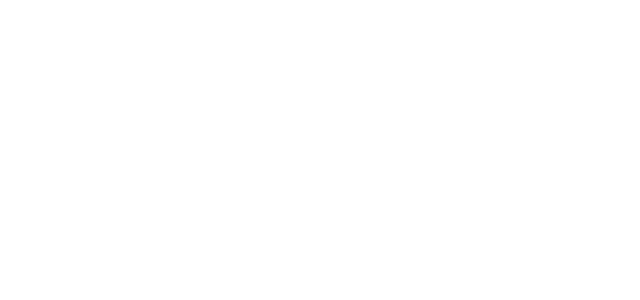
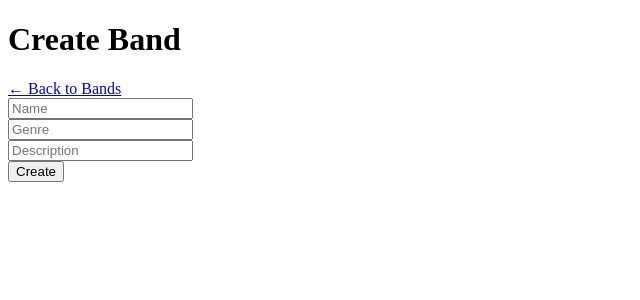
Before and after one commit to idelija92/fanjam, a React (Create React App) app in the folder frontend/: page /bands/create in a window 1280 px wide. Before the commit this address had no page. Shown: the top 300 px of the page, without its empty margins (0-640 px from the left). Built offline with nearby package versions, Linux system fonts and the light colour scheme.

Commit message:
Included create band and event fuctionalites in UI, PUT/DELETE work only in backend

```diff
--- a/frontend/src/App.js
+++ b/frontend/src/App.js
@@ -4,6 +4,9 @@ import Home from './pages/Home';
 import Bands from './pages/Bands';
 import Events from './pages/Events';
 import Users from './pages/Users';
+import CreateBand from './pages/CreateBand';
+import CreateEvent from './pages/CreateEvent';
+import CreateUser from './pages/CreateUser';
 
 function App() {
   return (
@@ -13,6 +16,10 @@ function App() {
         <Route path="/bands" element={<Bands />} />
         <Route path="/events" element={<Events />} />
         <Route path="/users" element={<Users />} />
+        <Route path="/bands/create" element={<CreateBand />} />
+        <Route path="/events/create" element={<CreateEvent />} />
+        <Route path="/users/create" element={<CreateUser />} />
+
       </Routes>
     </Router>
   );
--- /dev/null
+++ b/frontend/src/pages/CreateBand.js
@@ -0,0 +1,41 @@
+import React, { useState } from 'react';
+import API from '../services/api';
+import { Link } from 'react-router-dom';
+
+const CreateBand = () => {
+  const [form, setForm] = useState({ name: '', genre: '', description: '' });
+  const [error, setError] = useState('');
+
+  const handleChange = e => {
+    setForm({ ...form, [e.target.name]: e.target.value });
+  };
+
+  const handleSubmit = async e => {
+    e.preventDefault();
+    try {
+      await API.post('/bands', form);
+      setForm({ name: '', genre: '', description: '' });
+      setError('');
+      alert('Band created!');
+    } catch (err) {
+      console.error(err);
+      setError('Failed to create band');
+    }
+  };
+
+  return (
+    <div>
+      <h1>Create Band</h1>
+      <Link to="/bands">← Back to Bands</Link>
+      <form onSubmit={handleSubmit}>
+        <input name="name" placeholder="Name" onChange={handleChange} value={form.name} /><br />
+        <input name="genre" placeholder="Genre" onChange={handleChange} value={form.genre} /><br />
+        <input name="description" placeholder="Description" onChange={handleChange} value={form.description} /><br />
+        <button type="submit">Create</button>
+      </form>
+      {error && <p style={{ color: 'red' }}>{error}</p>}
+    </div>
+  );
+};
+
+export default CreateBand;
--- /dev/null
+++ b/frontend/src/pages/CreateEvent.js
@@ -0,0 +1,59 @@
+import React, { useState, useEffect } from 'react';
+import API from '../services/api';
+import { Link } from 'react-router-dom';
+
+const CreateEvent = () => {
+  const [form, setForm] = useState({ title: '', date: '', time: '', venue: '', description: '', bands: [] });
+  const [allBands, setAllBands] = useState([]);
+  const [error, setError] = useState('');
+
+  useEffect(() => {
+    API.get('/bands').then(res => setAllBands(res.data));
+  }, []);
+
+  const handleChange = e => {
+    setForm({ ...form, [e.target.name]: e.target.value });
+  };
+
+  const handleBandSelection = e => {
+    const selected = Array.from(e.target.selectedOptions).map(option => ({ id: Number(option.value) }));
+    setForm({ ...form, bands: selected });
+  };
+
+  const handleSubmit = async e => {
+    e.preventDefault();
+    try {
+      await API.post('/events', form);
+      setForm({ title: '', date: '', time: '', venue: '', description: '', bands: [] });
+      setError('');
+      alert('Event created!');
+    } catch (err) {
+      console.error(err);
+      setError('Failed to create event');
+    }
+  };
+
+  return (
+    <div>
+      <h1>Create Event</h1>
+      <Link to="/events">← Back to Events</Link>
+      <form onSubmit={handleSubmit}>
+        <input name="title" placeholder="Title" onChange={handleChange} value={form.title} /><br />
+        <input name="date" type="date" onChange={handleChange} value={form.date} /><br />
+        <input name="time" type="time" onChange={handleChange} value={form.time} /><br />
+        <input name="venue" placeholder="Venue" onChange={handleChange} value={form.venue} /><br />
+        <input name="description" placeholder="Description" onChange={handleChange} value={form.description} /><br />
+        <label>Select Bands:</label><br />
+        <select multiple onChange={handleBandSelection}>
+          {allBands.map(band => (
+            <option key={band.id} value={band.id}>{band.name}</option>
+          ))}
+        </select><br />
+        <button type="submit">Create</button>
+      </form>
+      {error && <p style={{ color: 'red' }}>{error}</p>}
+    </div>
+  );
+};
+
+export default CreateEvent;
--- /dev/null
+++ b/frontend/src/pages/CreateUser.js
@@ -0,0 +1,41 @@
+import React, { useState } from 'react';
+import API from '../services/api';
+import { Link } from 'react-router-dom';
+
+const CreateUser = () => {
+  const [form, setForm] = useState({ username: '', email: '', password: '' });
+  const [error, setError] = useState('');
+
+  const handleChange = e => {
+    setForm({ ...form, [e.target.name]: e.target.value });
+  };
+
+  const handleSubmit = async e => {
+    e.preventDefault();
+    try {
+      await API.post('/users', form);
+      setForm({ username: '', email: '', password: '' });
+      setError('');
+      alert('User created!');
+    } catch (err) {
+      console.error(err);
+      setError('Failed to create user');
+    }
+  };
+
+  return (
+    <div>
+      <h1>Create User</h1>
+      <Link to="/users">← Back to Users</Link>
+      <form onSubmit={handleSubmit}>
+        <input name="username" placeholder="Username" onChange={handleChange} value={form.username} /><br />
+        <input name="email" placeholder="Email" onChange={handleChange} value={form.email} /><br />
+        <input name="password" type="password" placeholder="Password" onChange={handleChange} value={form.password} /><br />
+        <button type="submit">Create</button>
+      </form>
+      {error && <p style={{ color: 'red' }}>{error}</p>}
+    </div>
+  );
+};
+
+export default CreateUser;
--- a/frontend/src/pages/Events.js
+++ b/frontend/src/pages/Events.js
@@ -20,7 +20,16 @@ const Events = () => {
             {event.date} at {event.time}<br />
             Venue: {event.venue}<br />
             {event.description && <em>{event.description}</em>}<br />
-            {event.band && <span>By Band: {event.band.name}</span>}
+            {event.bands && event.bands.length > 0 && (
+            <div>
+              Bands:
+              <ul>
+                {event.bands.map(band => (
+                  <li key={band.id}>{band.name}</li>
+                ))}
+              </ul>
+            </div>
+          )}
           </li>
         ))}
       </ul>
--- a/frontend/src/pages/Home.js
+++ b/frontend/src/pages/Home.js
@@ -6,9 +6,9 @@ const Home = () => {
     <div>
       <h1>Welcome to FanJam 🎸</h1>
       <ul>
-        <li><Link to="/bands">Browse Bands</Link></li>
-        <li><Link to="/events">View Events</Link></li>
-        <li><Link to="/users">User List</Link></li>
+        <li><Link to="/bands">Browse Bands</Link> — <Link to="/bands/create">Add New Band</Link></li>
+        <li><Link to="/events">View Events</Link> — <Link to="/events/create">Add New Event</Link></li>
+        <li><Link to="/users">User List</Link> — <Link to="/users/create">Add New User</Link></li>
       </ul>
     </div>
   );
```
